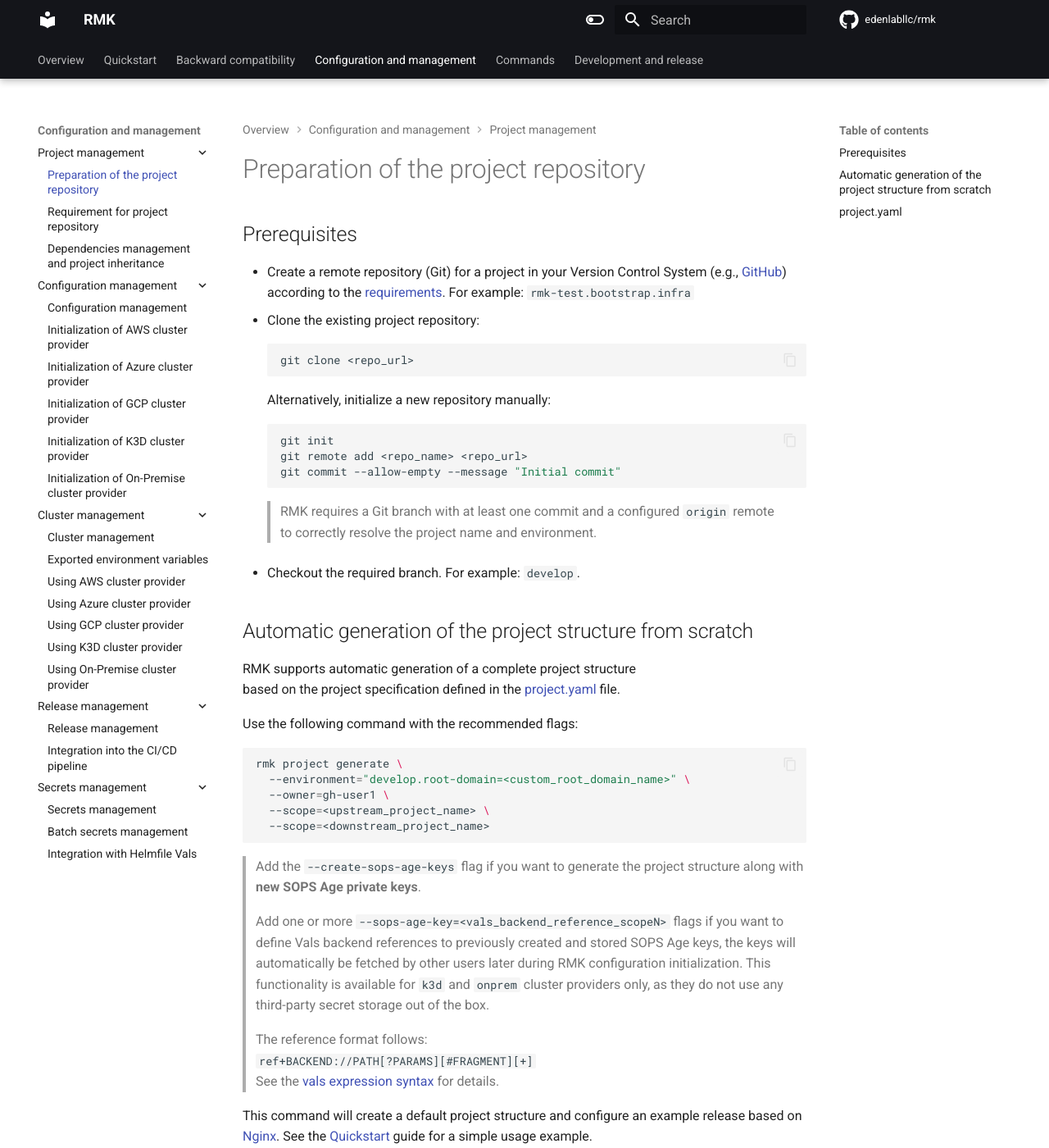
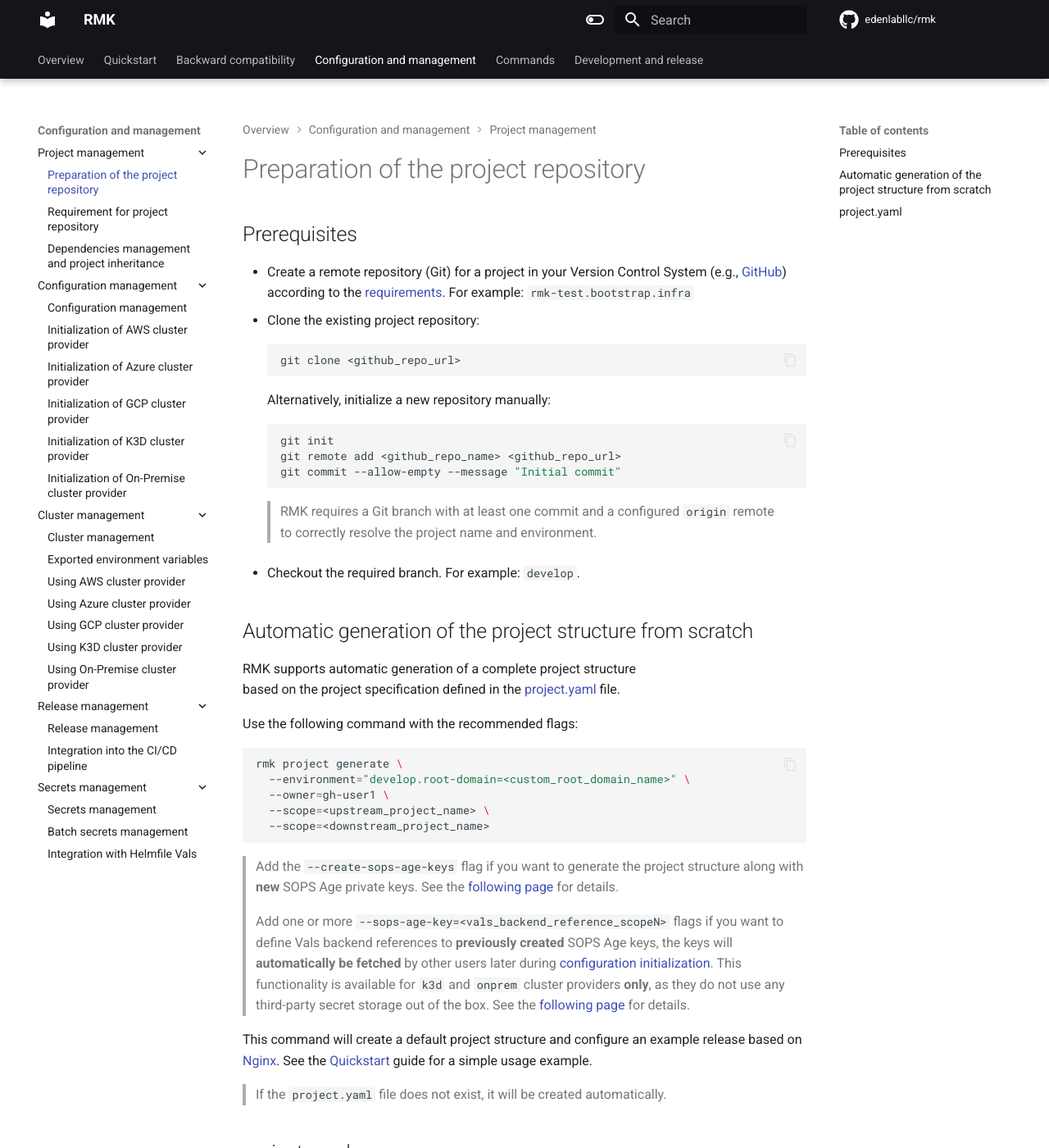
Before and after one commit to edenlabllc/rmk, an MkDocs documentation site: the page built from docs/configuration/project-management/preparation-of-project-repository.md, in a window 1280 px wide and 1400 px high. Shown: the whole window at 82% size. Built offline with MkDocs 1.6.1 and Material for MkDocs 9.7.7, drawn with Linux system fonts in a browser that asks for light colours; comment, search, counter and statistics services are not loaded; the version menu is left out; some of the changed text lies outside the part shown.

````diff
--- a/docs/configuration/project-management/preparation-of-project-repository.md
+++ b/docs/configuration/project-management/preparation-of-project-repository.md
@@ -8,14 +8,14 @@
 - Clone the existing project repository:
 
   ```shell
-  git clone <repo_url>
+  git clone <github_repo_url>
   ```
 
   Alternatively, initialize a new repository manually:
 
   ```shell
   git init
-  git remote add <repo_name> <repo_url>
+  git remote add <github_repo_name> <github_repo_url>
   git commit --allow-empty --message "Initial commit"
   ```
 
@@ -39,18 +39,17 @@
   --scope=<downstream_project_name>
 ```
 
-> Add the `--create-sops-age-keys` flag if you want to generate the project structure along with **new SOPS Age private
-> keys**.
+> Add the `--create-sops-age-keys` flag if you want to generate the project structure along with **new**
+> SOPS Age private keys. See the [following page](../secrets-management/secrets-management.md#secret-keys) for details.
 >
 > Add one or more `--sops-age-key=<vals_backend_reference_scopeN>` flags if you want to define Vals backend
-references to previously created and stored SOPS Age keys, the keys will automatically be fetched by other users later
-> during RMK configuration initialization.
-> This functionality is available for `k3d` and `onprem` cluster providers only, as they do not use any third-party
-> secret storage out of the box.
->
-> The reference format follows:
->   `ref+BACKEND://PATH[?PARAMS][#FRAGMENT][+]`
-> See the [vals expression syntax](https://github.com/helmfile/vals?tab=readme-ov-file#expression-syntax) for details.
+> references to **previously created** SOPS Age keys, the keys will **automatically be fetched** by other users later
+> during
+> [configuration initialization](../secrets-management/helmfile-vals-integration.md#configuration-initialization).
+> This functionality is available for `k3d` and `onprem` cluster providers **only**, as they do not use
+> any third-party secret storage out of the box. See the
+> [following page](../secrets-management/helmfile-vals-integration.md#sops-age-key-fetching-via-vals-backend-references-in-projectyaml)
+> for details.
 
 This command will create a default project structure and configure an example release based
 on [Nginx](https://nginx.org/). See the [Quickstart](../../quickstart.md) guide for a simple usage example.
````
Also changed, not shown: other parts of docs/configuration/project-management/preparation-of-project-repository.md (+0 -1 lines), README.md (+2 -3 lines), docs/backward-compatibility.md (+1 -1 lines), docs/configuration/secrets-management/batch-secrets-management.md (+1 -1 lines), docs/index.md (+1 -2 lines), docs/quickstart.md (+1 -1 lines).
